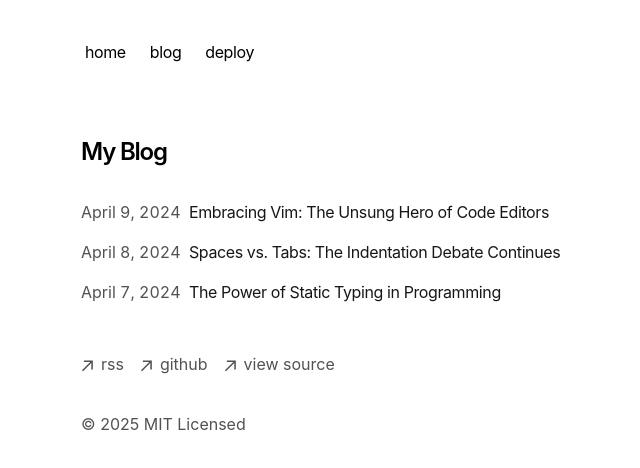
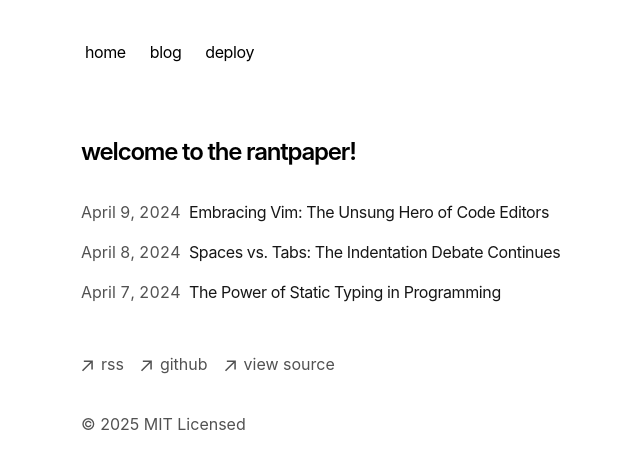
Before and after one commit to a53xd/t480.dev, a Next.js app: page /blog in a window 1280 px wide. Shown: the top 468 px of the page, without its empty margins (271-911 px from the left). Built offline with nearby package versions, Linux system fonts and the light colour scheme.

Commit message:
Update page.tsx

```diff
--- a/app/blog/page.tsx
+++ b/app/blog/page.tsx
@@ -8,7 +8,7 @@ export const metadata = {
 export default function Page() {
   return (
     <section>
-      <h1 className="font-semibold text-2xl mb-8 tracking-tighter">My Blog</h1>
+      <h1 className="font-semibold text-2xl mb-8 tracking-tighter">welcome to the rantpaper!</h1>
       <BlogPosts />
     </section>
   )
```
